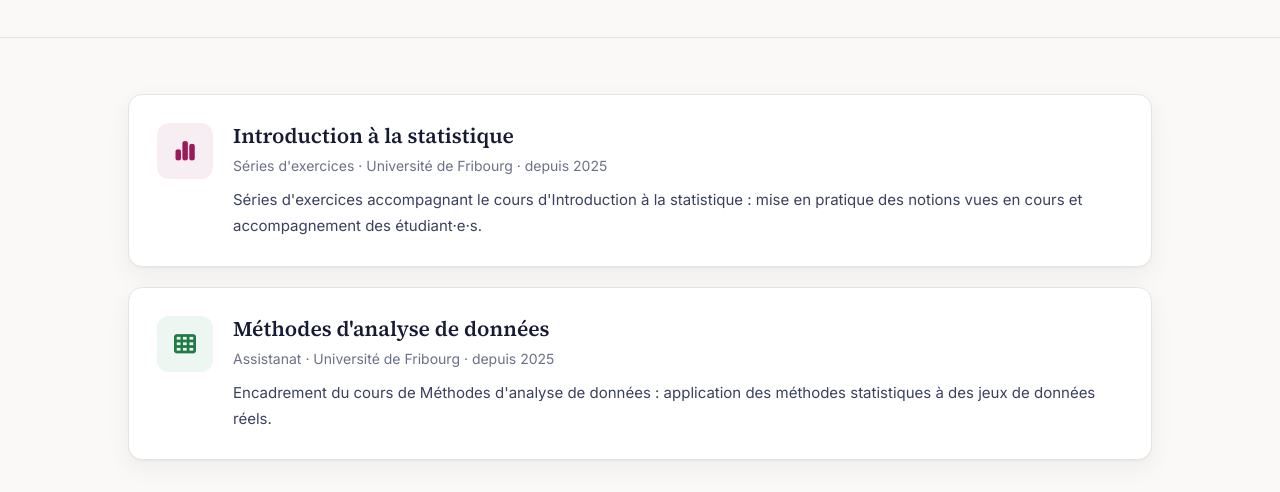
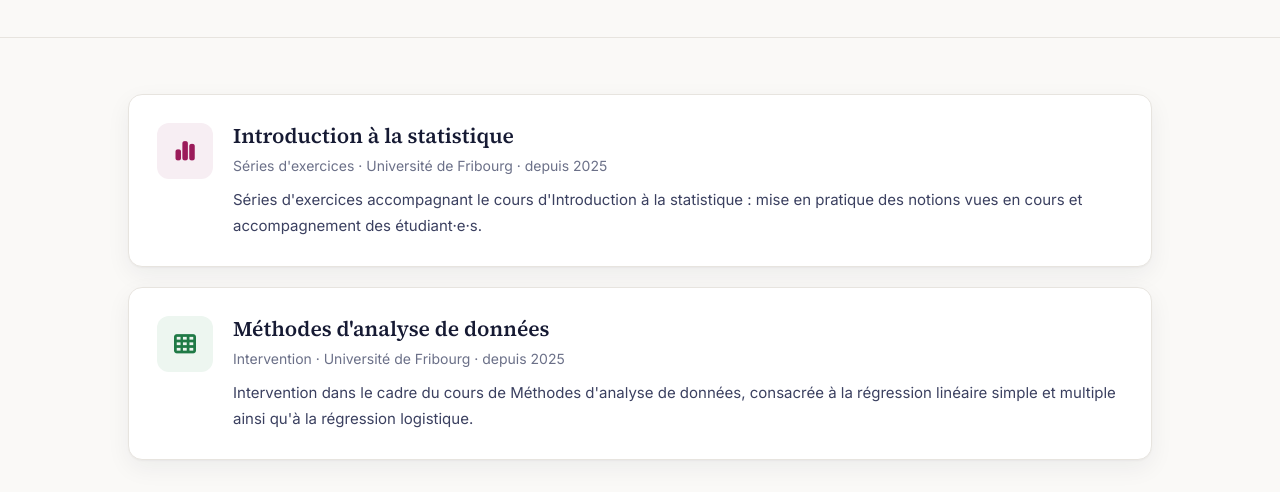
Before and after one commit to Aurelp84/website, a plain HTML site: page enseignement.html in a window 1280 px wide. Shown: the part 308-800 px from the top of the page. Drawn offline with Linux system fonts and the light colour scheme.

Commit message:
Mise à jour du site

```diff
--- a/enseignement.html
+++ b/enseignement.html
@@ -65,10 +65,10 @@
                     <div class="icon"><i class="fa-solid fa-table-cells"></i></div>
                     <div>
                         <h3>Méthodes d'analyse de données</h3>
-                        <p class="meta">Assistanat &middot; Université de Fribourg &middot; depuis 2025</p>
+                        <p class="meta">Intervention &middot; Université de Fribourg &middot; depuis 2025</p>
                         <p>
-                            Encadrement du cours de Méthodes d'analyse de données : application des méthodes
-                            statistiques à des jeux de données réels.
+                            Intervention dans le cadre du cours de Méthodes d'analyse de données, consacrée à la
+                            régression linéaire simple et multiple ainsi qu'à la régression logistique.
                         </p>
                     </div>
                 </article>
```
Also changed, not shown: cv.html (+3 -4 lines).
